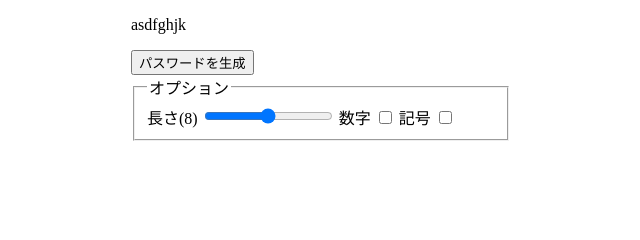
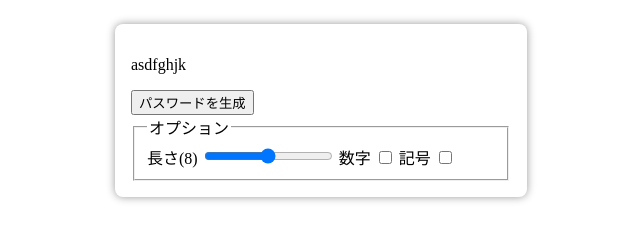
Before and after one commit to HideyukiYazima/MyPasswordapp, a plain HTML site: page index.html in a window 1280 px wide. Shown: the whole page, without its empty margins (319-959 px from the left). Drawn offline with Linux system fonts and the light colour scheme.

Commit message:
mainスタイリング完了

```diff
--- a/style.css
+++ b/style.css
@@ -2,5 +2,8 @@
 
 main {
   width: 380px;
-  margin: auto;
+  margin: 24px auto 0;
+  box-shadow: 0 0 8px #999;
+  border-radius: 8px;
+  padding: 16px;
 }
```
